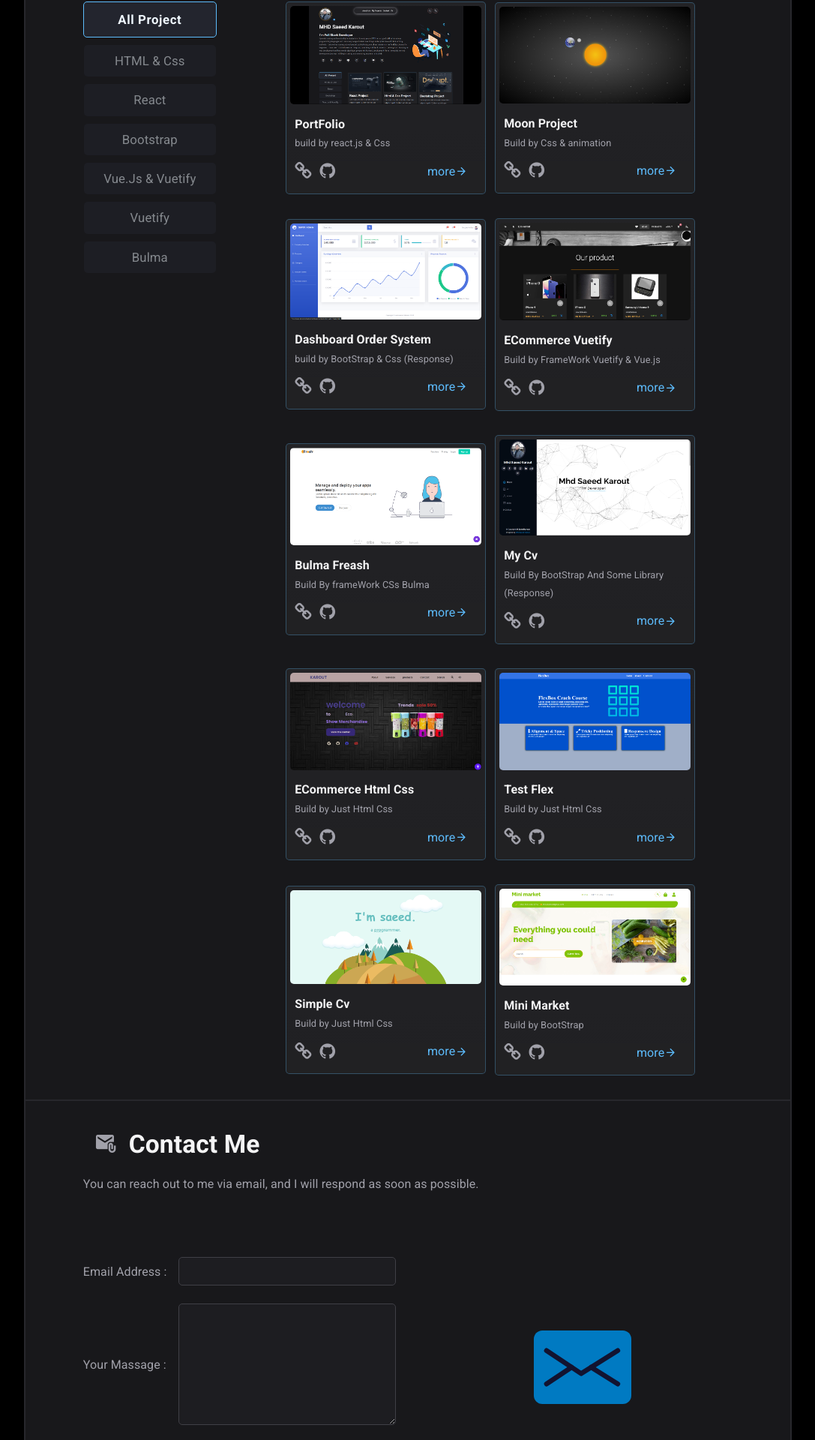
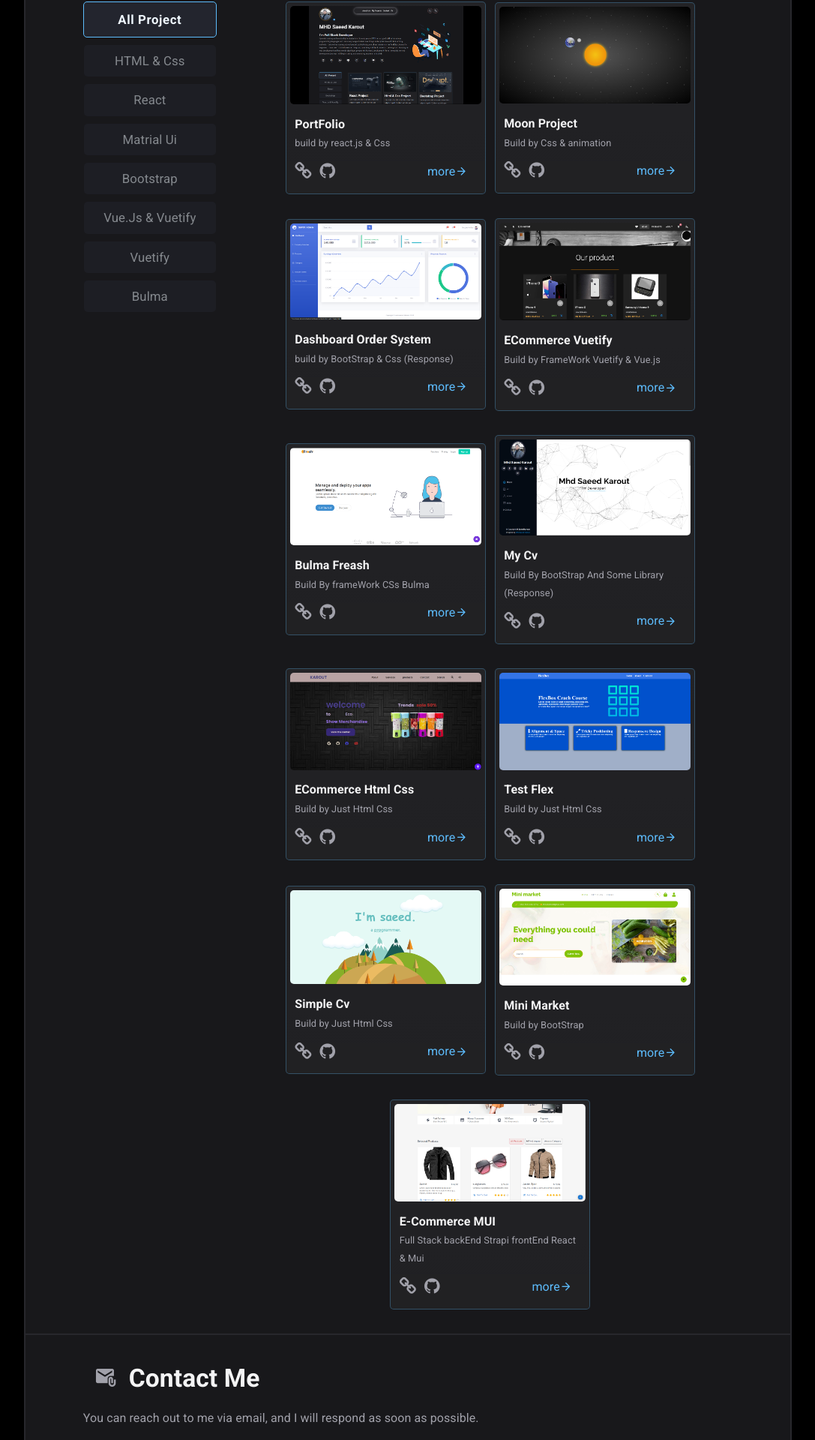
Before and after one commit to saeed-karout/portfolio, a React (Vite) app: page / in a window 1280 px wide. Shown: the part 632-2552 px from the top of the page at 75% size, without its empty margins (96-1183 px from the left). Built offline with nearby package versions, Linux system fonts and the light colour scheme.

Commit message:
add new project react + mui

```diff
--- a/src/components/3-main/Main.jsx
+++ b/src/components/3-main/Main.jsx
@@ -56,6 +56,15 @@ const Main = () => {
 
         }}
           className={currentActive === 'react' ? 'active' : null}>  React
+        </button>
+
+
+        <button onClick={() => {
+
+          handleClick('MUI')
+
+        }}
+          className={currentActive === 'MUI' ? 'active' : null}>  Matrial ui
         </button>
 
 
--- a/src/components/3-main/myproject.js
+++ b/src/components/3-main/myproject.js
@@ -139,6 +139,19 @@ export const myProjects = [
     price: ""
 
   },
+  {
+    id: "12",
 
+    projectTitle: "E-commerce MUI",
+     category: [ 'MUI','react' ],
+
+    imPath: "./images/MUI.png",
+    description:
+      "Full Stack backEnd Strapi \n frontEnd React & Mui ",
+    link: "https://github.com/saeed-karout/front-MUi-eco-",
+    site: "https://eco-muireact.netlify.app/",
+    price: ""
+
+  },
 
 ];
```
Also changed, not shown: public/images/MUI.png (added).
